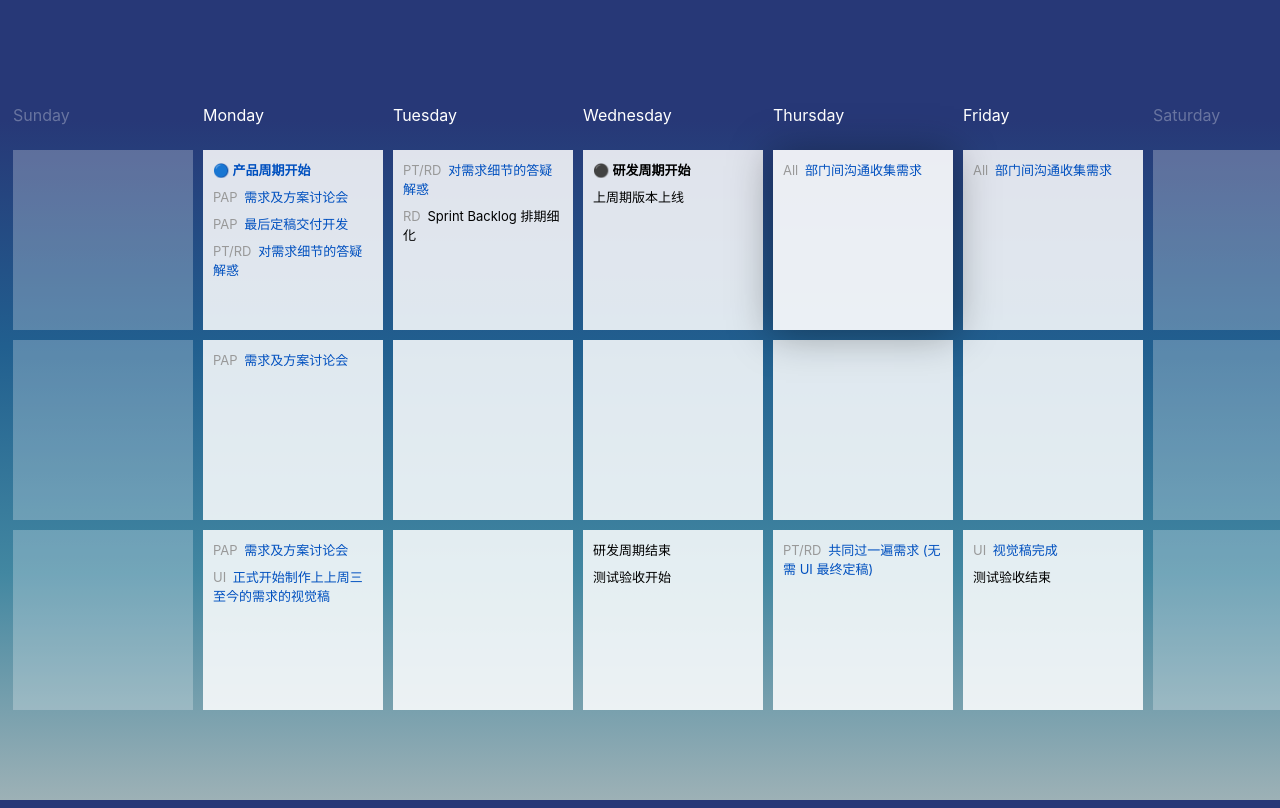
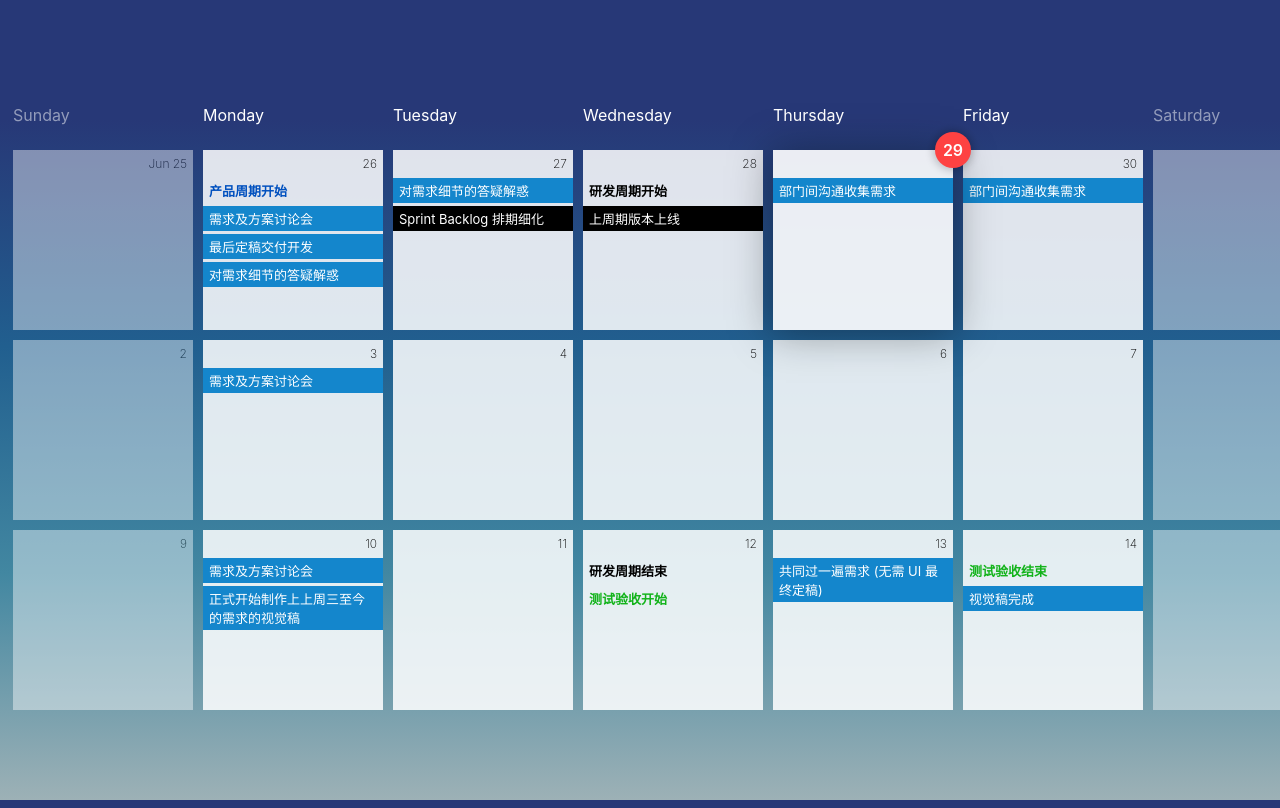
Before and after one commit to joyneop/zscal, a plain HTML site: page index.html in a window 1280 px wide. Drawn offline with Linux system fonts and the light colour scheme.

Commit message:
Significantly changed interface

```diff
--- a/index.html
+++ b/index.html
@@ -18,6 +18,7 @@
             background: #EEE linear-gradient(#273877 15%, #215F8F, #4287A1, #9DB1B6) fixed no-repeat center;
             background-size: cover;
             height: 100%;
+            overflow: hidden;
         }
         .cont {
             position: fixed;
@@ -42,24 +43,24 @@
         .row-regular {}
         .cell {
             background: rgba(255, 255, 255, 0.86);
+            position: relative;
             width: 180px;
             height: 180px;
-            padding: 10px;
+            /*padding: 10px;*/
+            padding: 25px 0px 0px;
             margin: 5px;
             float: left;
             transition: all ease 1600ms;
+            z-index: 1;
         }
-        .day:nth-child(1),
-        .day:nth-child(7),
-        .cell:nth-child(1),
-        .cell:nth-child(7) {
-            opacity: 0.3;
+        .row > :nth-child(1),
+        .row > :nth-child(7) {
+            opacity: 0.5;
         }
         .cell[data-today="true"],
         .cell:not(:nth-child(1)):not(:nth-child(7)):hover {
             background: rgba(255, 255, 255, 0.91);
             box-shadow: rgba(0, 0, 0, 0.35) 0 3px 40px 1px;
-            position: relative;
         }
         .cell[data-today="true"] {
             z-index: 1000;
@@ -81,18 +82,71 @@
             padding: 0 0 8px;
             margin: 0;
         }
+        p {
+            font-size: 13px;
+            line-height: 20x;
+            padding: 3px 6px;
+            margin: 3px 0;
+        }
+        .cell .cell-date {
+            font-size: 12px;
+            font-weight: 200;
+            color: #999;
+            color: #000;
+            position: absolute;
+            top: 6px;
+            right: 6px;
+        }
+        .cell[data-today="true"] .cell-date {
+            font-size: 16px;
+            font-weight: 600;
+            text-align: center;
+            color: #FFF;
+            background: #FE4242;
+            box-shadow: rgba(0, 0, 0, 0.22) 0 0 8px 2px;
+            border-radius: 36px;
+            top: -18px;
+            right: -18px;
+            width: 36px;
+            height: 36px;
+            padding-top: 8px;
+        }
         /*-----------------------------------------*/
+        .bg-black {
+            /*color: #000;*/
+            color: #FFF;
+            background-color: #000;
+        }
+        .bg-azure {
+            /*color: #0050BF;*/
+            color: #FFF;
+            background-color: #1486CC;
+        }
+        .bg-emerald {
+            /*color: #36B33C;*/
+            color: #FFF;
+            background-color: #36B33C;
+        }
+        .bg-ruby {
+            /*color: #FE4242;*/
+            color: #FFF;
+            background-color: #FE4242;
+        }
         .black {
             color: #000;
         }
         .azure {
             color: #0050BF;
         }
+        .emerald {
+            color: #12B31A;
+        }
         .ruby {
             color: #FE4242;
         }
         .gray {
             color: #999;
+            display: none;
         }
         .cell p .gray {
             margin-right: 3px;
@@ -105,7 +159,7 @@
     <body>
         <div class="cont">
             <div class="table">
-                <div class="row-heading">
+                <div class="row row-heading">
                     <div class="day">Sunday</div>
                     <div class="day">Monday</div>
                     <div class="day">Tuesday</div>
@@ -115,39 +169,40 @@
                     <div class="day">Saturday</div>
                     <div class="clear"></div>
                 </div>
-                <div class="row-regular">
+                <div class="row row-regular">
                     <div class="cell">
                     </div>
                     <div class="cell">
-                        <p class="azure bold">🔵 产品周期开始</p>
-                        <p class="azure"><span class="gray" title="Product Affairs Participants">PAP</span> 需求及方案讨论会</p>
-                        <p class="azure"><span class="gray" title="Product Affairs Participants">PAP</span> 最后定稿交付开发</p>
-                        <p class="azure"><span class="gray" title="Product Team / R&amp;D">PT/RD</span> 对需求细节的答疑解惑</p>
+                        <!-- <p class="bold">🌎 产品周期开始</p> -->
+                        <p class="azure bold">产品周期开始</p>
+                        <p class="bg-azure"><span class="gray" title="Product Affairs Participants">PAP</span> 需求及方案讨论会</p>
+                        <p class="bg-azure"><span class="gray" title="Product Affairs Participants">PAP</span> 最后定稿交付开发</p>
+                        <p class="bg-azure"><span class="gray" title="Product Team / R&amp;D">PT/RD</span> 对需求细节的答疑解惑</p>
                     </div>
                     <div class="cell">
-                        <p class="azure"><span class="gray" title="Product Team / R&amp;D">PT/RD</span> 对需求细节的答疑解惑</p>
-                        <p class="black"><span class="gray">RD</span> Sprint Backlog 排期细化</p>
+                        <p class="bg-azure"><span class="gray" title="Product Team / R&amp;D">PT/RD</span> 对需求细节的答疑解惑</p>
+                        <p class="bg-black"><span class="gray">RD</span> Sprint Backlog 排期细化</p>
                     </div>
                     <div class="cell">
-                        <p class="black bold">⚫️ 研发周期开始</p>
-                        <p class="black">上周期版本上线</p>
+                        <p class="bold">研发周期开始</p>
+                        <p class="bg-black">上周期版本上线</p>
                     </div>
                     <div class="cell">
-                        <p class="azure"><span class="gray">All</span> 部门间沟通收集需求</p>
+                        <p class="bg-azure"><span class="gray">All</span> 部门间沟通收集需求</p>
                     </div>
                     <div class="cell">
-                        <p class="azure"><span class="gray">All</span> 部门间沟通收集需求</p>
+                        <p class="bg-azure"><span class="gray">All</span> 部门间沟通收集需求</p>
                     </div>
                     <div class="cell">
                     </div>
                     <div class="clear"></div>
                 </div>
 
-                <div class="row-regular">
+                <div class="row row-regular">
                     <div class="cell">
                     </div>
                     <div class="cell">
-                        <p class="azure"><span class="gray" title="Product Affairs Participants">PAP</span> 需求及方案讨论会</p>
+                        <p class="bg-azure"><span class="gray" title="Product Affairs Participants">PAP</span> 需求及方案讨论会</p>
                     </div>
                     <div class="cell">
                     </div>
@@ -162,25 +217,25 @@
                     <div class="clear"></div>
                 </div>
 
-                <div class="row-regular">
+                <div class="row row-regular">
                     <div class="cell">
                     </div>
                     <div class="cell">
-                        <p class="azure"><span class="gray" title="Product Affairs Participants">PAP</span> 需求及方案讨论会</p>
-                        <p class="azure"><span class="gray">UI</span> 正式开始制作上上周三至今的需求的视觉稿</p>
+                        <p class="bg-azure"><span class="gray" title="Product Affairs Participants">PAP</span> 需求及方案讨论会</p>
+                        <p class="bg-azure"><span class="gray">UI</span> 正式开始制作上上周三至今的需求的视觉稿</p>
                     </div>
                     <div class="cell">
                     </div>
                     <div class="cell">
-                        <p class="black">研发周期结束</p>
-                        <p class="black">测试验收开始</p>
+                        <p class="bold">研发周期结束</p>
+                        <p class="emerald bold">测试验收开始</p>
                     </div>
                     <div class="cell">
-                        <p class="azure"><span class="gray" title="Product Team / R&amp;D">PT/RD</span> 共同过一遍需求 (无需 UI 最终定稿)</p>
+                        <p class="bg-azure"><span class="gray" title="Product Team / R&amp;D">PT/RD</span> 共同过一遍需求 (无需 UI 最终定稿)</p>
                     </div>
                     <div class="cell">
-                        <p class="azure"><span class="gray">UI</span> 视觉稿完成</p>
-                        <p class="black">测试验收结束</p>
+                        <p class="emerald bold">测试验收结束</p>
+                        <p class="bg-azure"><span class="gray">UI</span> 视觉稿完成</p>
                     </div>
                     <div class="cell">
                     </div>
@@ -189,12 +244,31 @@
             </div>
         </div>
         <script>
+        var MillisecondsPerDay = 60*60*24*1000;
+
         // Mark Today
         (function () {
-            var theOriginalSunday = new Date('Sun Jun 25 2017 00:00:00 GMT+0800').getTime();
-            var today = (new Date()).getTime();
-            var delta = Math.floor((today-theOriginalSunday)%(60*60*24*1000*21)/(60*60*24*1000));
+            var theOriginalSunday = new Date('Sun Jun 25 2017 00:00:00 GMT+0800').getTime() - MillisecondsPerDay*7*(0%3);
+            var today = Date.now();
+            window.delta = Math.floor((today-theOriginalSunday)%(MillisecondsPerDay*21)/(MillisecondsPerDay));
             document.querySelectorAll('.cell')[delta].setAttribute('data-today', 'true');
+        })();
+
+        // Add Dates
+        (function () {
+            window.dateOfTheFirstSunday = Date.now() - delta * MillisecondsPerDay;
+
+            ((new Array(21)).fill(1)).map(function (v, i) {
+                return dateOfTheFirstSunday + i * MillisecondsPerDay;
+            }).map(function (v, i) {
+                var d = new Date(); d.setTime(v);
+                return (((d.getDate() === 1 || i === 0) && i !== delta) ? ['Jan', 'Feb', 'Mar', 'Apr', 'May', 'Jun', 'Jul', 'Aug', 'Sep', 'Oct', 'Nov', 'Dec'][d.getMonth()] : '') + ' ' + d.getDate();
+            }).map(function (dateString, i) {
+                var footer = document.createElement('div');
+                footer.classList.add('cell-date');
+                footer.appendChild(document.createTextNode(dateString));
+                document.querySelectorAll('.cell')[i].appendChild(footer);
+            });
         })();
         </script>
     </body>
```
